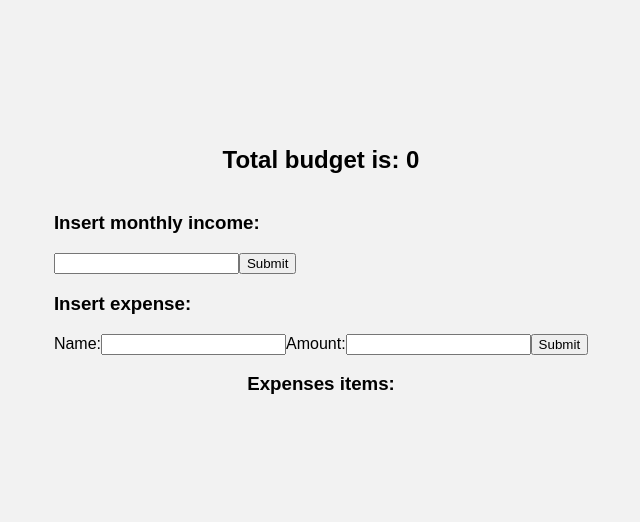
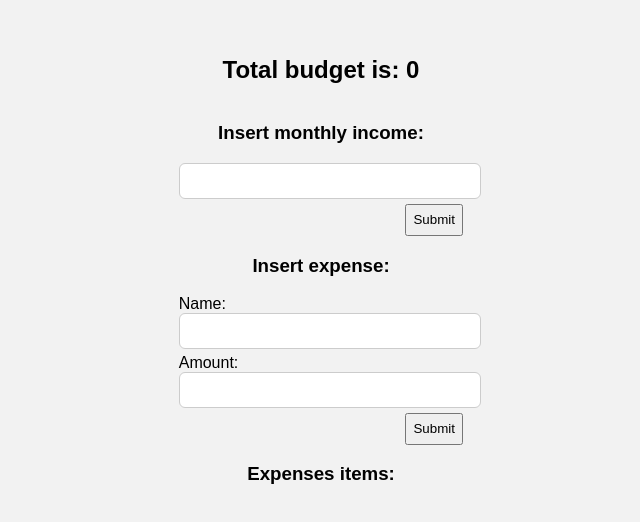
Before and after one commit to George-Sava/React-and-Typescript-sitting-in-a-tree, a React app: page / in a window 1280 px wide. Shown: the part 130-652 px from the top of the page, without its empty margins (319-959 px from the left). Built offline with nearby package versions, Linux system fonts and the light colour scheme.

Commit message:
updated styles

```diff
--- a/src/components/App/App.css
+++ b/src/components/App/App.css
@@ -12,3 +12,28 @@ body {
     justify-content: center;
     height: 100vh;
 }
+
+
+
+input {
+    font: inherit;
+    padding: 0.5rem;
+    border: 1px solid #ccc;
+    border-radius: 6px;
+    background: #ffffff;
+    margin-bottom: 0.3rem;
+    width: 100%;
+}
+
+button {
+    padding: 0.4rem;
+}
+
+.btn-container {
+    display: flex;
+    justify-content: flex-end;
+}
+
+h3 {
+    text-align: center;
+}
--- a/src/components/App/App.tsx
+++ b/src/components/App/App.tsx
@@ -19,9 +19,11 @@ export function App() {
 		<div className="flex-container">
 			<h2>Total budget is: {getTotalBudget(budget)}</h2>
 
+			<div className="inner-container">
 				<div>
 					<h3>Insert monthly income:</h3>
 					<input type="number" ref={incomeRef} />
+					<div className="btn-container">
 						<button
 							onClick={() => {
 								const income = incomeRef.current?.value;
@@ -38,12 +40,18 @@ export function App() {
 						>
 							Submit
 						</button>
+					</div>
 
 					<h3>Insert expense:</h3>
+					<div className="expense-container">
 						<label htmlFor="expense-name">Name:</label>
 						<input type="text" ref={expenseName} />
+					</div>
+					<div className="expense-container">
 						<label htmlFor="expense-amount">Amount:</label>
 						<input type="number" ref={expenseAmount} />
+					</div>
+					<div className="btn-container">
 						<button
 							onClick={() => {
 								const name = expenseName.current?.value;
@@ -60,6 +68,7 @@ export function App() {
 							Submit
 						</button>
 					</div>
+				</div>
 				<div>
 					<h3>Expenses items:</h3>
 					<ul>
@@ -71,5 +80,6 @@ export function App() {
 					</ul>
 				</div>
 			</div>
+		</div>
 	);
 }
```
Lines whose indentation alone changed are shown as unchanged.
